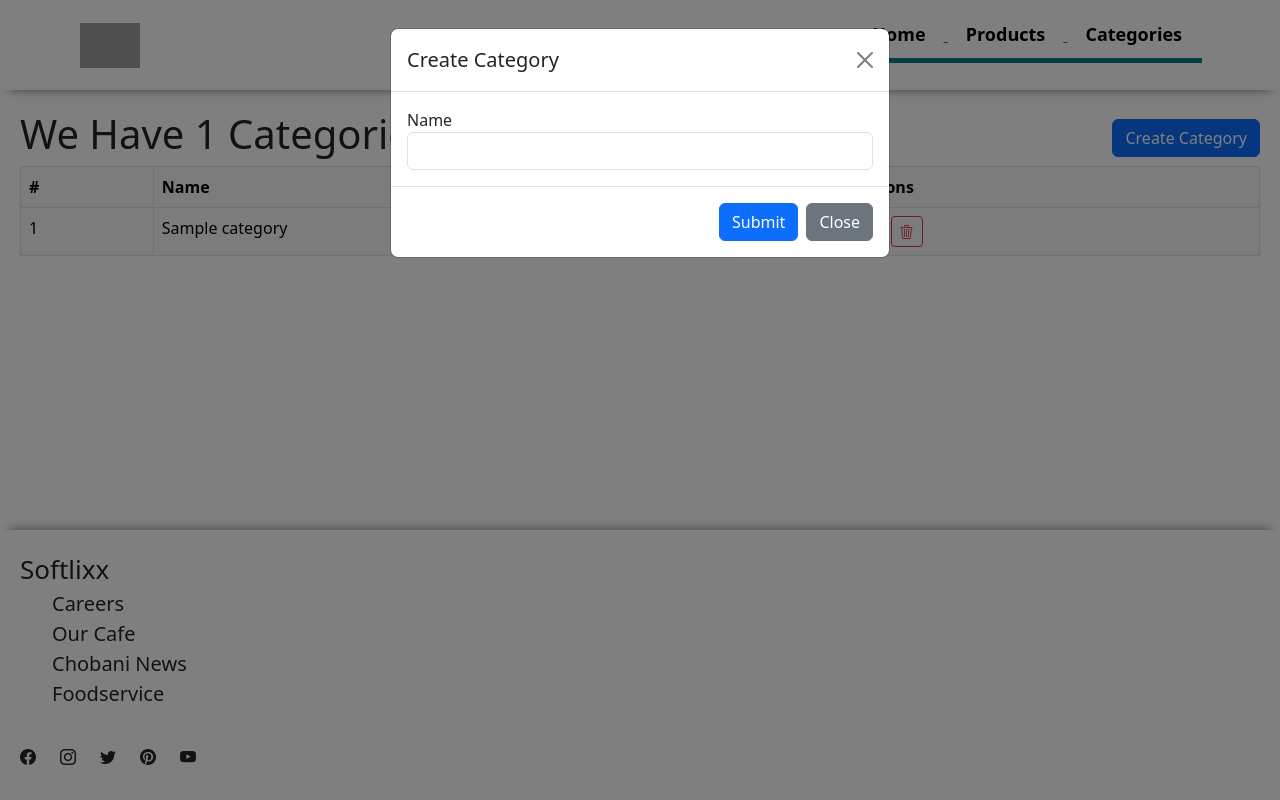
After one commit to abdulazizaziz/django_class, a Django app: page /categories/ in a window 1280 px wide, after a click on "Create Category". The commit adds this page. Run offline with Django 4.2, Linux system fonts and the light colour scheme; tables that the repository leaves empty hold one stand-in row (values such as "Sample post"); some libraries are stand-ins or nearby versions; grey boxes are pictures that could not be loaded.

Commit message:
Category Update Create

```diff
--- a/core/urls.py
+++ b/core/urls.py
@@ -13,5 +13,8 @@ urlpatterns = [
     path('deleteproducts/', delete_product),
     path('products/<int:id>/', edit_product),
     path('updateproducts/<int:id>/', update_product),
+
+    path('categories/', categories),
+    path('categories/<int:id>/', category_edit),
     path("__debug__/", include("debug_toolbar.urls")),
 ]
--- a/products/views.py
+++ b/products/views.py
@@ -1,6 +1,6 @@
 from django.shortcuts import render
 from django.http.response import HttpResponseRedirect
-from .models import Product
+from .models import Product, Category
 
 from django.core.exceptions import ObjectDoesNotExist
 
@@ -81,3 +81,28 @@ def update_product(request, id):
     except ObjectDoesNotExist:
         pass
     return HttpResponseRedirect('/products')
+
+# ----------------------------------------------------------------------------
+# ---------------------------- Categories Section ----------------------------
+
+def categories(request):
+    if request.method == 'POST':
+        name = request.POST['name']
+        Category.objects.create(name=name)
+
+    categories = Category.objects.all()
+    return render(request, 'category.html', {"categories": categories, "count": len(categories)})
+
+def category_edit(request, id):
+    if request.method == 'POST':
+        name = request.POST['name']
+        try:
+            category = Category.objects.get(id=id)
+            category.name = name
+            category.save()
+        except:
+            pass
+    return HttpResponseRedirect('/categories')
+
+# ---------------------------- Categories Section ----------------------------
+# ----------------------------------------------------------------------------
--- a/templates/base.html
+++ b/templates/base.html
@@ -121,8 +121,8 @@
           <a href="/products">
             <li>products</li>
           </a>
-          <a href="">
-            <li>Services</li>
+          <a href="/categories">
+            <li>Categories</li>
           </a>
         </ul>
       </nav>
--- /dev/null
+++ b/templates/category.html
@@ -0,0 +1,127 @@
+{% extends 'base.html' %} {% block main %}
+<div class="d-flex justify-content-between align-items-center">
+  <h1>We Have {{count}} Categories</h1>
+  <button
+    class="btn btn-primary"
+    data-bs-target="#exampleModal"
+    data-bs-toggle="modal"
+  >
+    Create Category
+  </button>
+</div>
+<table class="table table-light table-bordered">
+  <thead>
+    <tr>
+      <th>#</th>
+      <th>Name</th>
+      <th>Actions</th>
+    </tr>
+  </thead>
+  <tbody>
+    {% for item in categories %}
+    <tr>
+      <td>{{item.id}}</td>
+      <td>{{item.name}}</td>
+      <td>
+        <button
+          class="btn btn-sm btn-outline-warning"
+          data-bs-target="#update_modal"
+          data-bs-toggle="modal"
+          onclick="setUpdateData({{item.id}}, '{{item.name}}')"
+        >
+          <i class="bi bi-pencil-square"></i>
+        </button>
+        <button class="btn btn-sm btn-outline-danger">
+          <i class="bi bi-trash3"></i>
+        </button>
+      </td>
+    </tr>
+    {% endfor %}
+  </tbody>
+</table>
+
+<!-- ------------------------- Create Modal ------------------------- -->
+<div class="modal fade" id="exampleModal">
+  <div class="modal-dialog">
+    <div class="modal-content">
+      <div class="modal-header">
+        <h5 class="modal-title" id="exampleModalLabel">Create Category</h5>
+        <button
+          type="button"
+          class="btn-close"
+          data-bs-dismiss="modal"
+          aria-label="Close"
+        ></button>
+      </div>
+      <div class="modal-body">
+        <form method="POST" id="form">
+          <div class="form-group">
+            {% csrf_token %}
+            <label for="name">Name</label>
+            <input type="text" name="name" id="name" class="form-control sm" />
+          </div>
+        </form>
+      </div>
+      <div class="modal-footer">
+        <button class="btn btn-primary" type="submit" form="form">
+          Submit
+        </button>
+        <button type="button" class="btn btn-secondary" data-bs-dismiss="modal">
+          Close
+        </button>
+      </div>
+    </div>
+  </div>
+</div>
+<!-- ------------------------- Create Modal ------------------------- -->
+
+<!-- ------------------------- Update Modal ------------------------- -->
+<div class="modal fade" id="update_modal">
+  <div class="modal-dialog">
+    <div class="modal-content">
+      <div class="modal-header">
+        <h5 class="modal-title">Update Category</h5>
+        <button
+          type="button"
+          class="btn-close"
+          data-bs-dismiss="modal"
+          aria-label="Close"
+        ></button>
+      </div>
+      <div class="modal-body">
+        <form method="POST" id="updateform">
+          <div class="form-group">
+            {% csrf_token %}
+            <label for="update_name">Name</label>
+            <input
+              type="text"
+              name="name"
+              id="update_name"
+              value=""
+              class="form-control sm"
+            />
+          </div>
+        </form>
+      </div>
+      <div class="modal-footer">
+        <button class="btn btn-primary" type="submit" form="updateform">
+          Update
+        </button>
+        <button type="button" class="btn btn-secondary" data-bs-dismiss="modal">
+          Close
+        </button>
+      </div>
+    </div>
+  </div>
+</div>
+<!-- ------------------------- Update Modal ------------------------- -->
+
+{% endblock main %} {% block script %}
+<script>
+  function setUpdateData(id, name) {
+    document.getElementById("update_name").value = name;
+    let form = document.getElementById('updateform')
+    form.action = 'http://localhost:8000/categories/' + id + '/'
+  }
+</script>
+{% endblock script %}
```
Also changed, not shown: core/settings.py (+5 -5 lines).
